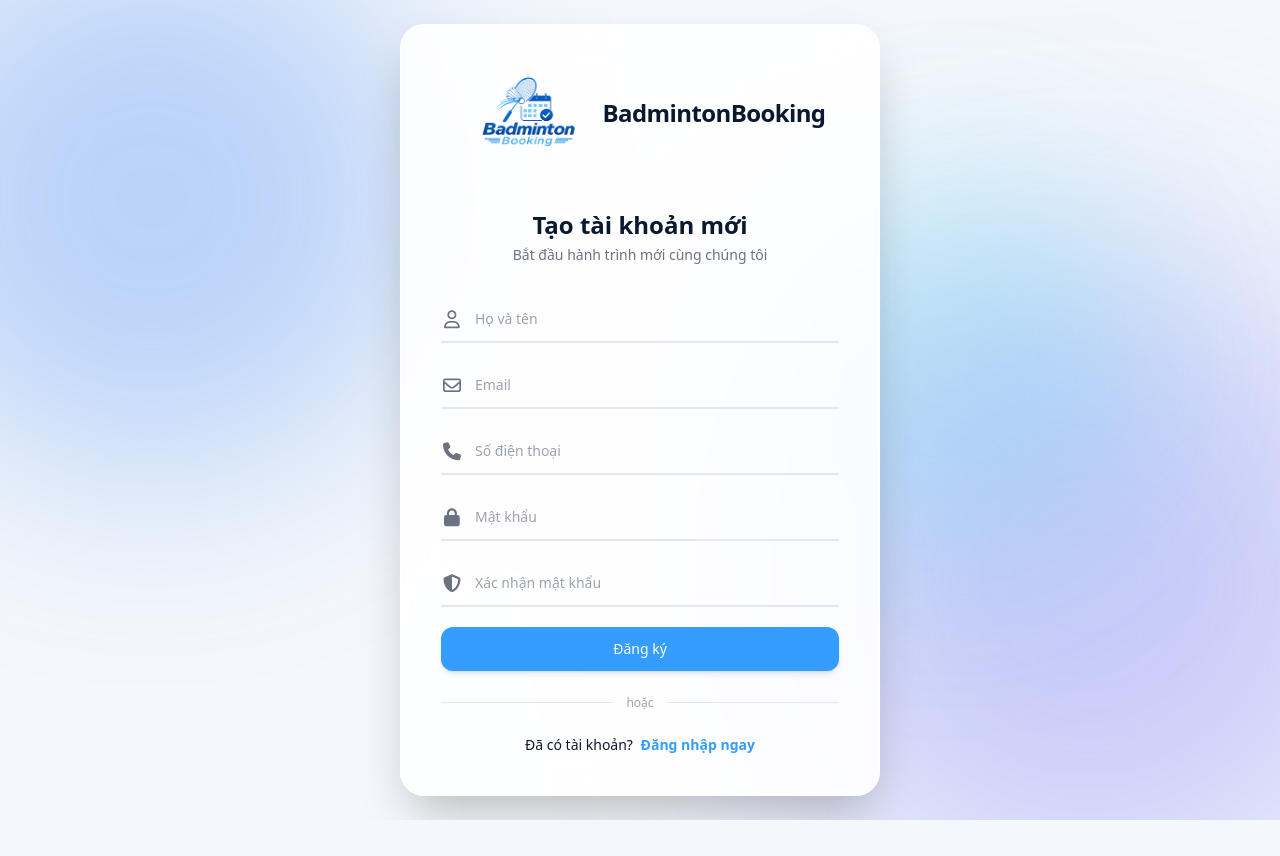
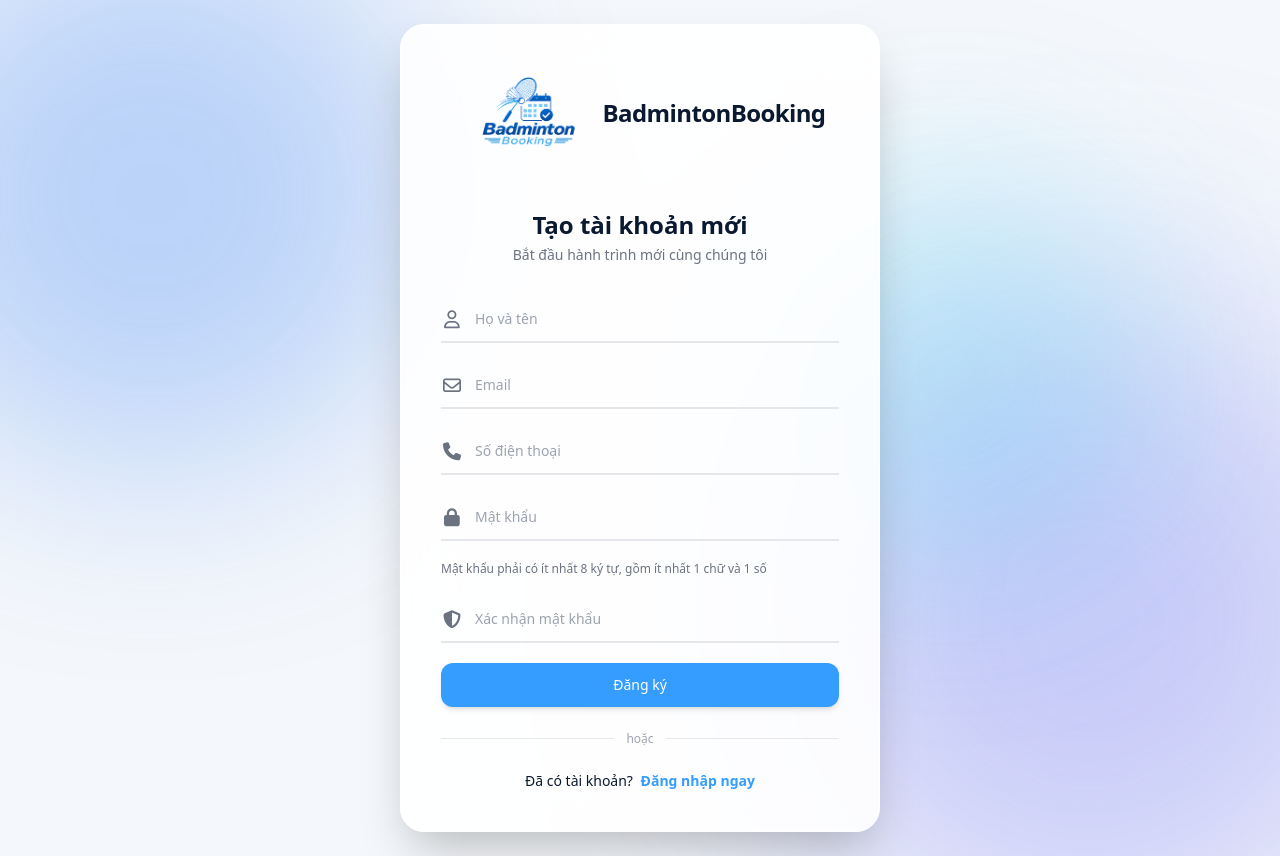
Before and after one commit to minhnhathxbs/badminton-booking-frontend, a React (Vite) app: page /dang-ky in a window 1280 px wide. Before the commit the page ends 820 px from the top, so only its background shows below. Built offline with nearby package versions, Linux system fonts and the light colour scheme; no server answers.

Commit message:
tối ưu

```diff
--- a/src/components/auth/RegisterForm.jsx
+++ b/src/components/auth/RegisterForm.jsx
@@ -1,5 +1,11 @@
 import React, { useState } from "react";
 import api from "../../api/axios";
+
+const PASSWORD_MESSAGE =
+  "Mật khẩu phải có ít nhất 8 ký tự, gồm ít nhất 1 chữ và 1 số";
+
+const isValidPassword = (value) =>
+  value.length >= 8 && /[A-Za-zÀ-ỹ]/.test(value) && /\d/.test(value);
 
 export default function RegisterForm({ setActiveForm }) {
   const [formData, setFormData] = useState({
@@ -22,6 +28,10 @@ export default function RegisterForm({ setActiveForm }) {
 
     if (formData.mat_khau !== formData.xac_nhan_mat_khau) {
       return setError("Mật khẩu xác nhận không khớp");
+    }
+
+    if (!isValidPassword(formData.mat_khau)) {
+      return setError(PASSWORD_MESSAGE);
     }
 
     setLoading(true);
@@ -109,10 +119,12 @@ export default function RegisterForm({ setActiveForm }) {
             value={formData.mat_khau}
             onChange={handleChange}
             placeholder="Mật khẩu"
+            minLength={8}
             className="w-full bg-transparent outline-none text-sm text-gray-800 placeholder-gray-400"
             required
           />
         </div>
+        <p className="-mt-3 text-xs text-gray-500">{PASSWORD_MESSAGE}</p>
 
         <div className="flex items-center border-b-2 border-gray-200 py-2 focus-within:border-[#349DFF] transition-colors">
           <i className="fa-solid fa-shield-halved text-gray-500 text-lg w-6 text-center mr-3"></i>
--- a/src/pages/admin/ManageUsers.jsx
+++ b/src/pages/admin/ManageUsers.jsx
@@ -4,8 +4,12 @@ import { showToast } from "../../components/common/ToastMessage";
 // ─── Đổi thành URL backend của mày ──────────────────────────────
 const API_BASE = import.meta.env.VITE_API_URL ?? "http://localhost:3000";
 const GIOI_HAN = 10;
+const PASSWORD_MESSAGE =
+  "Mật khẩu phải có ít nhất 8 ký tự, gồm ít nhất 1 chữ và 1 số";
 
 const getToken = () => localStorage.getItem("token");
+const isValidPassword = (value) =>
+  value.length >= 8 && /[A-Za-zÀ-ỹ]/.test(value) && /\d/.test(value);
 
 const getVaiTroLabel = (id) =>
   id === 1 ? "Chủ sân" : id === 0 ? "Người chơi" : "Admin";
@@ -159,6 +163,13 @@ export default function ManageUsers() {
 
   const handleCreateOwner = async (e) => {
     e.preventDefault();
+
+    if (!isValidPassword(ownerForm.mat_khau)) {
+      setError(PASSWORD_MESSAGE);
+      showToast(PASSWORD_MESSAGE, "error");
+      return;
+    }
+
     setCreatingOwner(true);
     setError(null);
 
@@ -514,10 +525,11 @@ export default function ManageUsers() {
                   name="mat_khau"
                   value={ownerForm.mat_khau}
                   onChange={handleOwnerFormChange}
-                  minLength={6}
+                  minLength={8}
                   className="w-full border border-gray-300 rounded-xl px-4 py-2.5 outline-none focus:border-[#349DFF]"
                   required
                 />
+                <p className="mt-1 text-xs text-gray-500">{PASSWORD_MESSAGE}</p>
               </div>
 
               <div className="flex flex-col-reverse sm:flex-row sm:justify-end gap-3 pt-4 border-t border-gray-100">
--- a/src/pages/auth/ResetPasswordPage.jsx
+++ b/src/pages/auth/ResetPasswordPage.jsx
@@ -1,6 +1,12 @@
 import React, { useState, useEffect } from "react";
 import { useNavigate, useLocation } from "react-router-dom";
 import api from "../../api/axios";
+
+const PASSWORD_MESSAGE =
+  "Mật khẩu phải có ít nhất 8 ký tự, gồm ít nhất 1 chữ và 1 số";
+
+const isValidPassword = (value) =>
+  value.length >= 8 && /[A-Za-zÀ-ỹ]/.test(value) && /\d/.test(value);
 
 export default function ResetPasswordPage() {
   const [passwordData, setPasswordData] = useState({
@@ -28,6 +34,10 @@ export default function ResetPasswordPage() {
 
     if (passwordData.newPassword !== passwordData.confirmPassword) {
       return setError("Mật khẩu xác nhận không khớp");
+    }
+
+    if (!isValidPassword(passwordData.newPassword)) {
+      return setError(PASSWORD_MESSAGE);
     }
 
     setLoading(true);
@@ -109,10 +119,12 @@ export default function ResetPasswordPage() {
                 placeholder="Mật khẩu mới"
                 value={passwordData.newPassword}
                 onChange={handleChange}
+                minLength={8}
                 className="w-full bg-transparent outline-none text-sm text-gray-800 placeholder-gray-400"
                 required
               />
             </div>
+            <p className="-mt-4 text-xs text-gray-500">{PASSWORD_MESSAGE}</p>
 
             <div className="flex items-center border-b-2 border-gray-200 py-2 focus-within:border-[#349DFF] transition-colors">
               <i className="fa-solid fa-shield-halved text-gray-500 text-lg w-6 text-center mr-3"></i>
--- a/src/pages/user/ChangePasswordPage.jsx
+++ b/src/pages/user/ChangePasswordPage.jsx
@@ -2,6 +2,12 @@ import { useState } from "react";
 import { useNavigate } from "react-router-dom";
 import api from "../../api/axios";
 import UserHeader from "../../components/common/UserHeader";
+
+const PASSWORD_MESSAGE =
+  "Mật khẩu phải có ít nhất 8 ký tự, gồm ít nhất 1 chữ và 1 số";
+
+const isValidPassword = (value) =>
+  value.length >= 8 && /[A-Za-zÀ-ỹ]/.test(value) && /\d/.test(value);
 
 export default function ChangePasswordPage() {
   const navigate = useNavigate();
@@ -23,6 +29,10 @@ export default function ChangePasswordPage() {
 
     if (passwordData.mat_khau_moi !== passwordData.xac_nhan_mat_khau_moi) {
       return setError("Mật khẩu xác nhận không khớp");
+    }
+
+    if (!isValidPassword(passwordData.mat_khau_moi)) {
+      return setError(PASSWORD_MESSAGE);
     }
 
     setLoading(true);
@@ -94,10 +104,12 @@ export default function ChangePasswordPage() {
                     value={passwordData.mat_khau_moi}
                     onChange={handleChange}
                     placeholder="Nhập mật khẩu mới"
+                    minLength={8}
                     className="w-full rounded-xl border border-gray-300 bg-white py-2.5 pl-10 pr-4 text-sm text-gray-800 outline-none transition-all focus:border-[#349DFF] focus:ring-1 focus:ring-[#349DFF]"
                     required
                   />
                 </div>
+                <p className="text-xs text-gray-500">{PASSWORD_MESSAGE}</p>
               </div>
 
               <div className="space-y-1.5">
```
